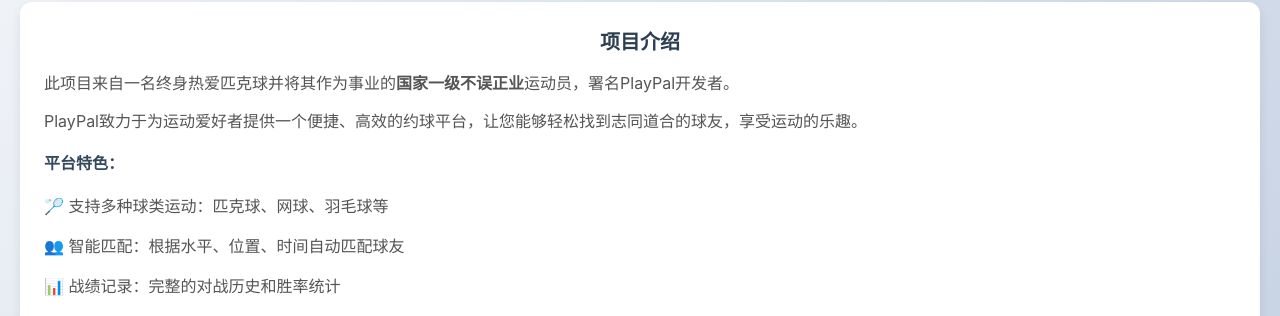
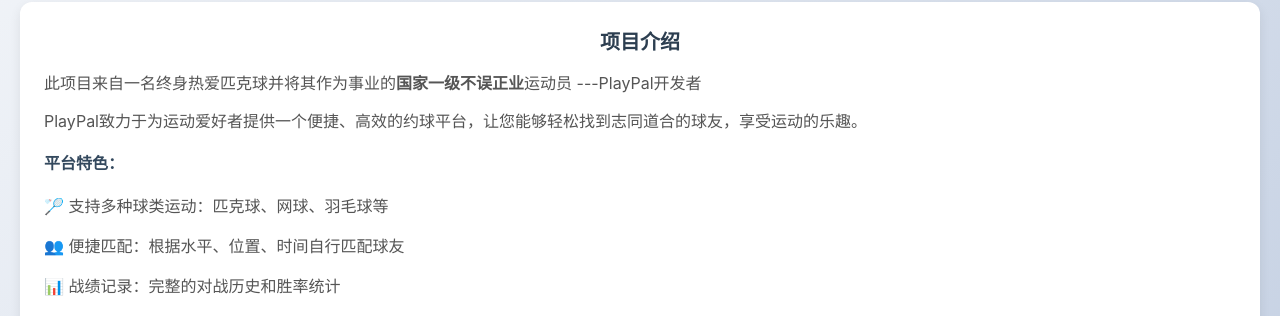
Before and after one commit to LAsheepy/playpal, a Vue app: page /about in a window 1280 px wide. Shown: the part 241-557 px from the top of the page. Built offline with nearby package versions, Linux system fonts and the light colour scheme; sample sign-in values are in the browser's storage.

Commit message:
fix: 修复帮助与反馈页面反馈类型选择器问题\n\n- 修复Vant Picker组件onTypeConfirm函数参数处理\n- 确保选择反馈类型后能正确显示到页面\n- 优化选择器回调逻辑，使用正确的value参数\n- 包含手动修改的About.vue页面内容

```diff
--- a/src/pages/About.vue
+++ b/src/pages/About.vue
@@ -24,14 +24,14 @@
         <div class="about-card">
           <h2>项目介绍</h2>
           <div class="about-text">
-            <p>此项目来自一名终身热爱匹克球并将其作为事业的<strong>国家一级不误正业</strong>运动员，署名PlayPal开发者。</p>
+            <p>此项目来自一名终身热爱匹克球并将其作为事业的<strong>国家一级不误正业</strong>运动员  ---PlayPal开发者</p>
 
             <p>PlayPal致力于为运动爱好者提供一个便捷、高效的约球平台，让您能够轻松找到志同道合的球友，享受运动的乐趣。</p>
 
             <h3>平台特色：</h3>
             <ul>
               <li>🏸 支持多种球类运动：匹克球、网球、羽毛球等</li>
-              <li>👥 智能匹配：根据水平、位置、时间自动匹配球友</li>
+              <li>👥 便捷匹配：根据水平、位置、时间自行匹配球友</li>
               <li>📊 战绩记录：完整的对战历史和胜率统计</li>
               <li>💬 实时沟通：便捷的聊天和约球功能</li>
               <li>🌟 等级系统：科学的水平评级体系</li>
@@ -51,11 +51,11 @@
             </div>
             <div class="developer-item">
               <van-icon name="envelop-o" />
-              <span>联系邮箱：playpal@example.com</span>
+              <span>联系邮箱：zhouqinglong32@qq.com</span>
             </div>
             <div class="developer-item">
               <van-icon name="clock-o" />
-              <span>开发时间：2024年</span>
+              <span>开发时间：2025年10月</span>
             </div>
           </div>
         </div>
--- a/src/pages/HelpFeedback.vue
+++ b/src/pages/HelpFeedback.vue
@@ -162,15 +162,12 @@
 ]
 
 // 类型选择确认
-const onTypeConfirm = (value) => {
-  // 修复picker值获取问题
-  if (typeof value === 'object' && value.text) {
-    feedbackType.value = value.text
-  } else if (typeof value === 'string') {
-    // 如果直接是字符串，找到对应的选项
-    const option = typeOptions.find(opt => opt.text === value)
-    feedbackType.value = option ? option.text : value
-  }
+const onTypeConfirm = (value, index) => {
+  // 根据Vant Picker文档，value是选中的文本，index是选中的索引
+  console.log('选择器确认:', value, index)
+
+  // 直接使用选中的文本
+  feedbackType.value = value
   showTypePicker.value = false
 }
 
```
